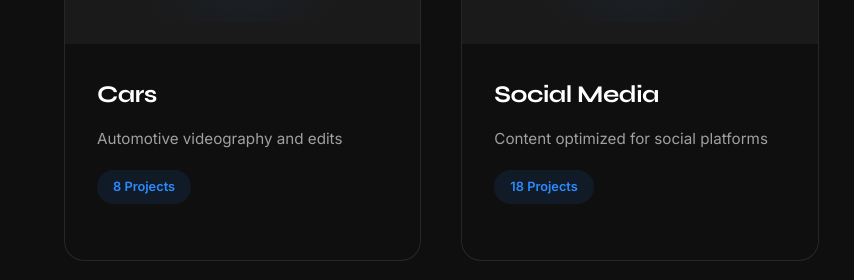
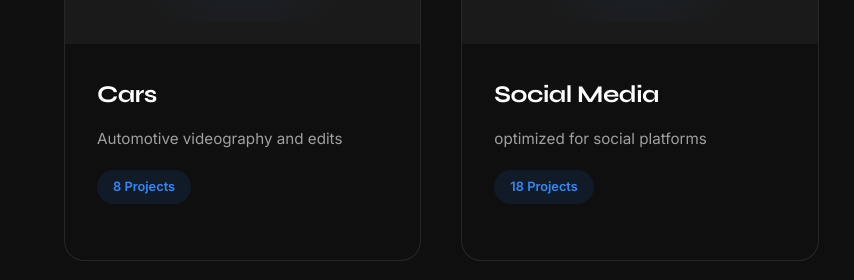
Before and after one commit to mohammedelserry/MohammedElserry.github.io, a plain HTML site: page index.html in a window 1280 px wide. Shown: the part 3200-3480 px from the top of the page, 0-854 px from the left. Drawn offline with nearby package versions, Linux system fonts and the light colour scheme.

Commit message:
Update index.html

```diff
--- a/index.html
+++ b/index.html
@@ -244,7 +244,7 @@
                         </div>
                         <div class="category-card-content">
                             <h3>Social Media</h3>
-                            <p>Content optimized for social platforms</p>
+                            <p>optimized for social platforms</p>
                             <span class="category-badge">18 Projects</span>
                         </div>
                     </a>
```
